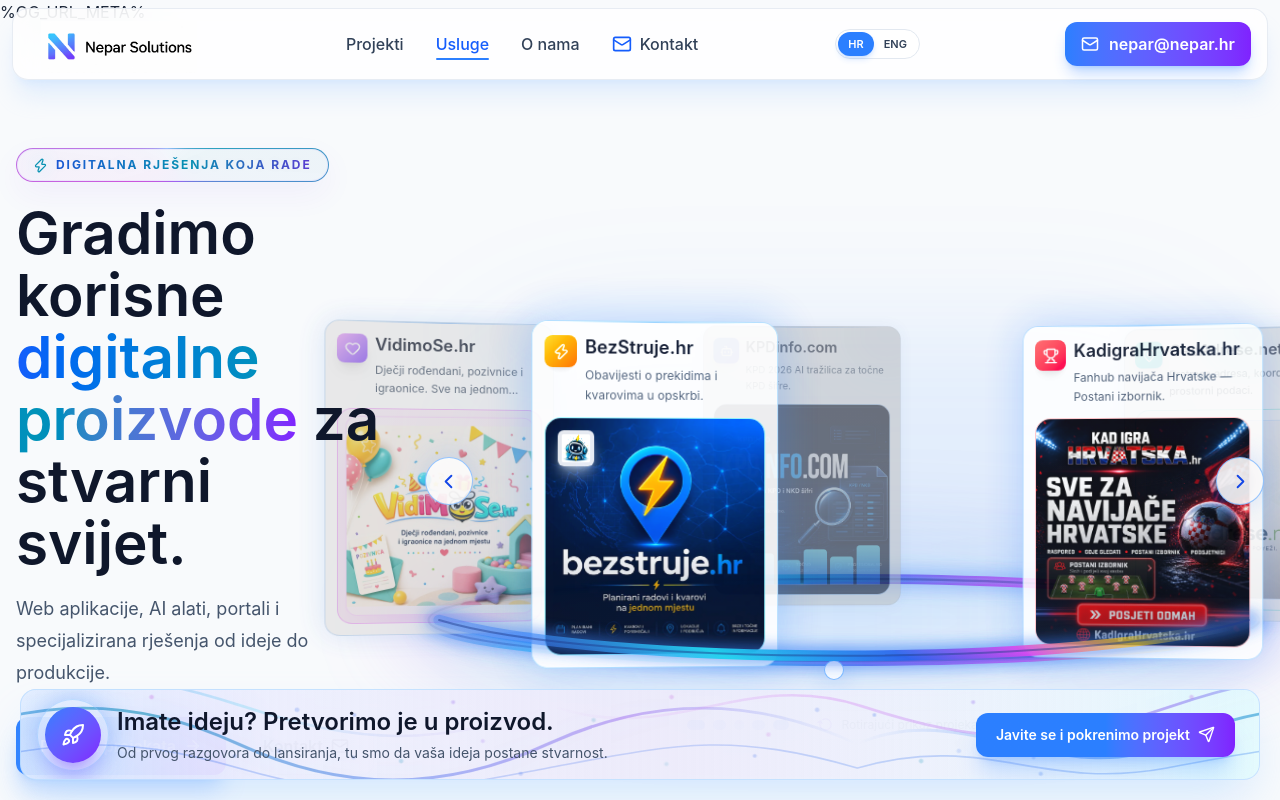
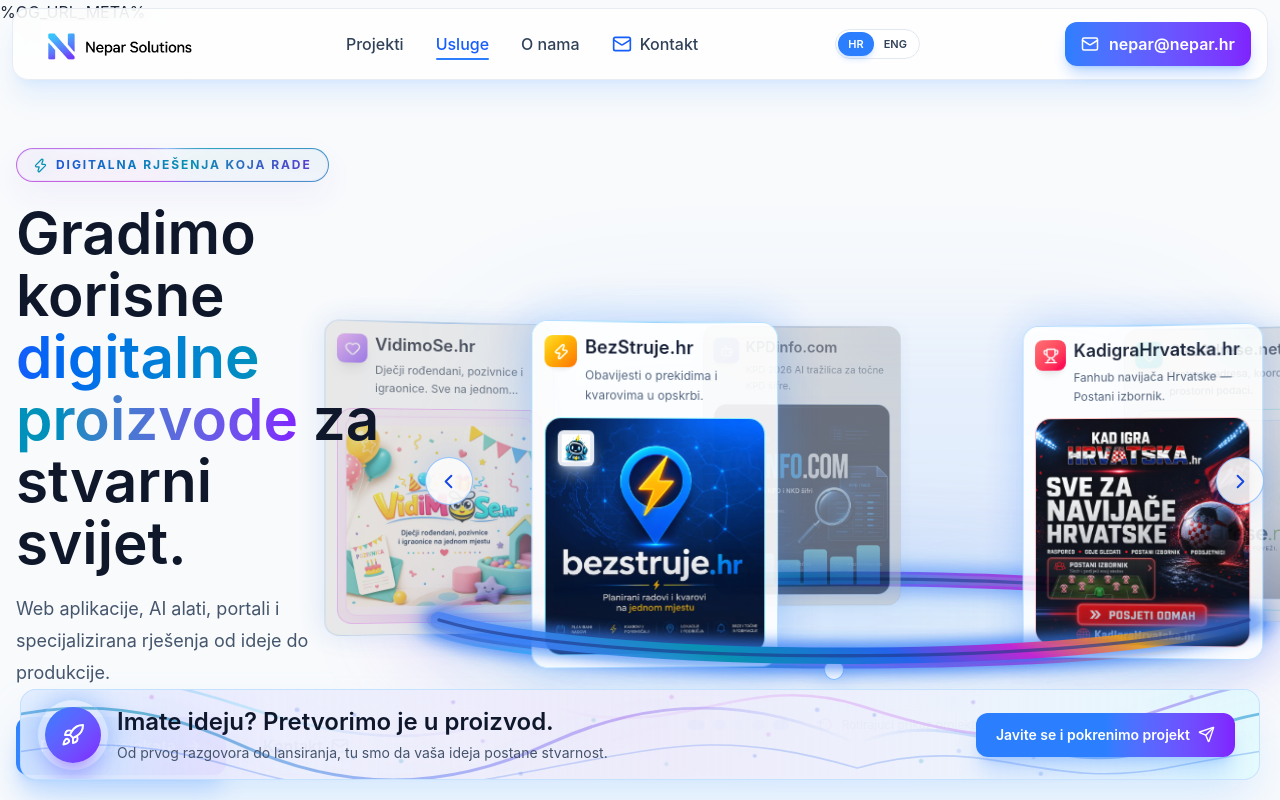
Before and after one commit to Weparche/nepar, a React (Vite) app: page / in a window 1280 px wide. Shown: the top 800 px of the page. Built offline with nearby package versions, Linux system fonts and the light colour scheme.

Commit message:
debela animacijia

```diff
--- a/src/OrbitalProjectCarousel.jsx
+++ b/src/OrbitalProjectCarousel.jsx
@@ -558,13 +558,13 @@
                 y1="48%"
                 y2="52%"
               >
-                <stop offset="0%" stopColor="rgba(37,99,235,0.05)" />
-                <stop offset="14%" stopColor="rgba(56,189,248,0.76)" />
-                <stop offset="34%" stopColor="rgba(34,211,238,0.95)" />
-                <stop offset="55%" stopColor="rgba(99,102,241,0.88)" />
-                <stop offset="74%" stopColor="rgba(217,70,239,0.82)" />
-                <stop offset="90%" stopColor="rgba(250,204,21,0.46)" />
-                <stop offset="100%" stopColor="rgba(37,99,235,0.08)" />
+                <stop offset="0%" stopColor="rgba(37,99,235,0.1)" />
+                <stop offset="14%" stopColor="rgba(56,189,248,0.95)" />
+                <stop offset="34%" stopColor="rgba(8,145,178,1)" />
+                <stop offset="55%" stopColor="rgba(99,102,241,1)" />
+                <stop offset="74%" stopColor="rgba(192,38,211,0.95)" />
+                <stop offset="90%" stopColor="rgba(245,158,11,0.7)" />
+                <stop offset="100%" stopColor="rgba(37,99,235,0.15)" />
               </linearGradient>
               <linearGradient
                 id="orbitSheen"
@@ -574,9 +574,9 @@
                 y2="90%"
               >
                 <stop offset="0%" stopColor="rgba(255,255,255,0)" />
-                <stop offset="26%" stopColor="rgba(34,211,238,0.34)" />
-                <stop offset="50%" stopColor="rgba(37,99,235,0.7)" />
-                <stop offset="72%" stopColor="rgba(217,70,239,0.44)" />
+                <stop offset="26%" stopColor="rgba(8,145,178,0.6)" />
+                <stop offset="50%" stopColor="rgba(37,99,235,0.95)" />
+                <stop offset="72%" stopColor="rgba(192,38,211,0.7)" />
                 <stop offset="100%" stopColor="rgba(255,255,255,0)" />
               </linearGradient>
               <filter id="orbitBlur" x="-20%" y="-120%" width="140%" height="340%">
@@ -590,8 +590,8 @@
               rx="470"
               ry="50"
               fill="none"
-              stroke="rgba(59,130,246,0.36)"
-              strokeWidth={isMobile ? 12 : 26}
+              stroke="rgba(59,130,246,0.55)"
+              strokeWidth={isMobile ? 16 : 34}
               filter={isMobile ? undefined : "url(#orbitBlur)"}
             />
             <ellipse
@@ -601,7 +601,7 @@
               ry="50"
               fill="none"
               stroke="url(#orbitBase)"
-              strokeWidth={isMobile ? 6 : 12}
+              strokeWidth={isMobile ? 9 : 18}
               strokeLinecap="round"
             />
             {!isMobile && (
@@ -612,9 +612,9 @@
                 ry="50"
                 fill="none"
                 stroke="url(#orbitSheen)"
-                strokeWidth="7"
+                strokeWidth="11"
                 strokeLinecap="round"
-                animate={{ opacity: [0.26, 0.72, 0.26] }}
+                animate={{ opacity: [0.4, 0.95, 0.4] }}
                 transition={{ duration: 3.4, repeat: Infinity, ease: "easeInOut" }}
               />
             )}
@@ -624,10 +624,10 @@
               rx="470"
               ry="50"
               fill="none"
-              stroke="rgba(30,58,138,0.45)"
-              strokeWidth="2.5"
+              stroke="rgba(30,58,138,0.7)"
+              strokeWidth="4"
               strokeLinecap="round"
-              opacity="0.75"
+              opacity="0.85"
             />
           </svg>
         </div>
@@ -674,11 +674,11 @@
               transition={{ duration: 7.2, repeat: Infinity, ease: "linear" }}
             >
               <stop offset="0%" stopColor="rgba(37,99,235,0)" />
-              <stop offset="12%" stopColor="rgba(59,130,246,0.55)" />
-              <stop offset="30%" stopColor="rgba(34,211,238,0.98)" />
-              <stop offset="52%" stopColor="rgba(37,99,235,0.85)" />
-              <stop offset="68%" stopColor="rgba(217,70,239,0.9)" />
-              <stop offset="84%" stopColor="rgba(250,204,21,0.62)" />
+              <stop offset="12%" stopColor="rgba(59,130,246,0.85)" />
+              <stop offset="30%" stopColor="rgba(8,145,178,1)" />
+              <stop offset="52%" stopColor="rgba(37,99,235,1)" />
+              <stop offset="68%" stopColor="rgba(192,38,211,1)" />
+              <stop offset="84%" stopColor="rgba(245,158,11,0.85)" />
               <stop offset="100%" stopColor="rgba(37,99,235,0)" />
             </motion.linearGradient>
             <filter id="orbitFrontGlow" x="-20%" y="-140%" width="140%" height="360%">
@@ -688,8 +688,8 @@
           <path
             d="M 42 90 C 218 148 782 148 958 90"
             fill="none"
-            stroke="rgba(59,130,246,0.45)"
-            strokeWidth="26"
+            stroke="rgba(59,130,246,0.65)"
+            strokeWidth="36"
             strokeLinecap="round"
             filter="url(#orbitFrontGlow)"
           />
@@ -697,14 +697,14 @@
             d="M 42 90 C 218 148 782 148 958 90"
             fill="none"
             stroke="url(#orbitFront)"
-            strokeWidth="13"
+            strokeWidth="20"
             strokeLinecap="round"
           />
           <path
             d="M 42 90 C 218 148 782 148 958 90"
             fill="none"
-            stroke="rgba(30,58,138,0.55)"
-            strokeWidth="2.5"
+            stroke="rgba(30,58,138,0.75)"
+            strokeWidth="4"
             strokeLinecap="round"
             opacity="0.85"
           />
```
Also changed, not shown: 4 other files (tests, documents, lock files or other folders).
